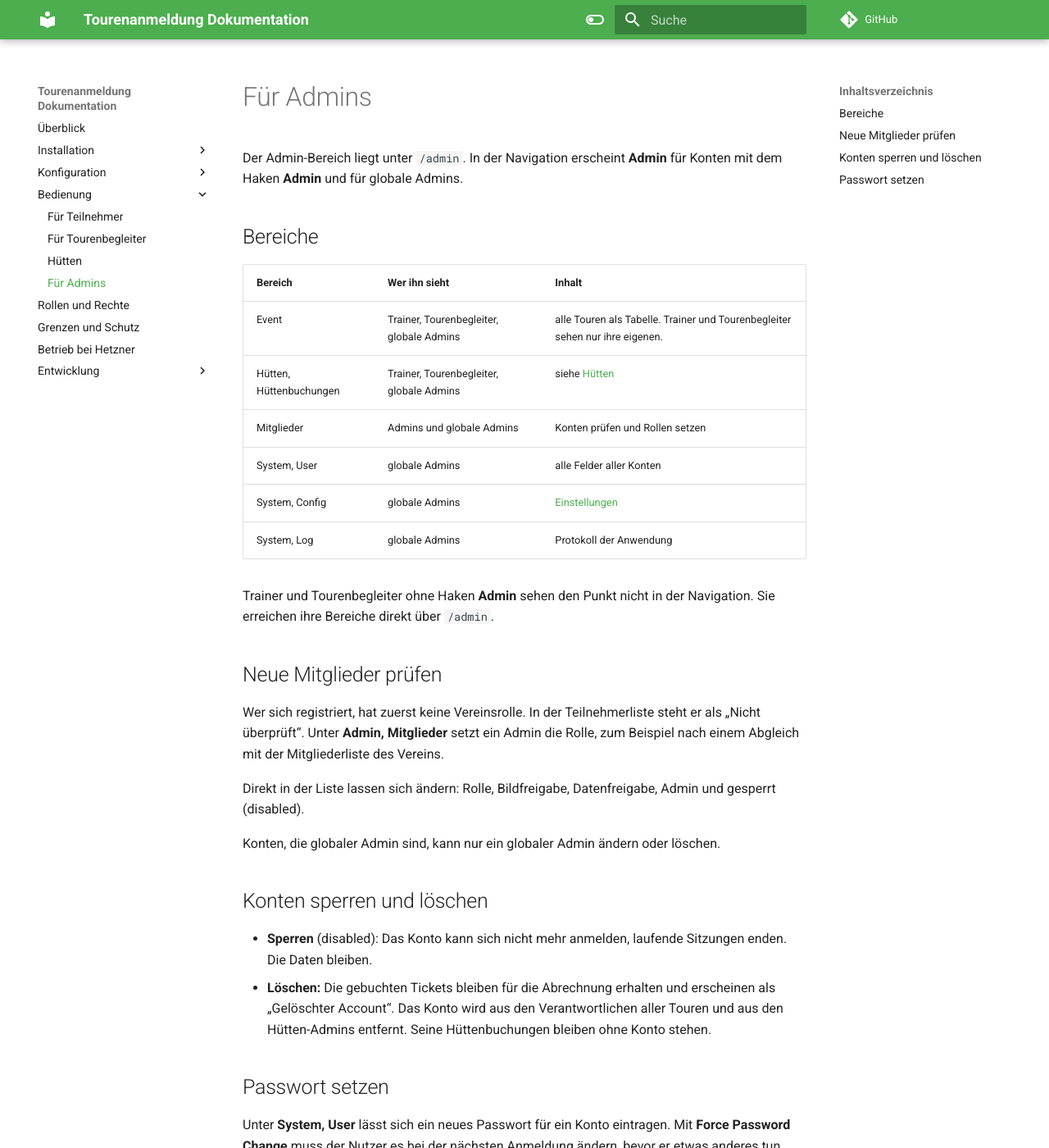
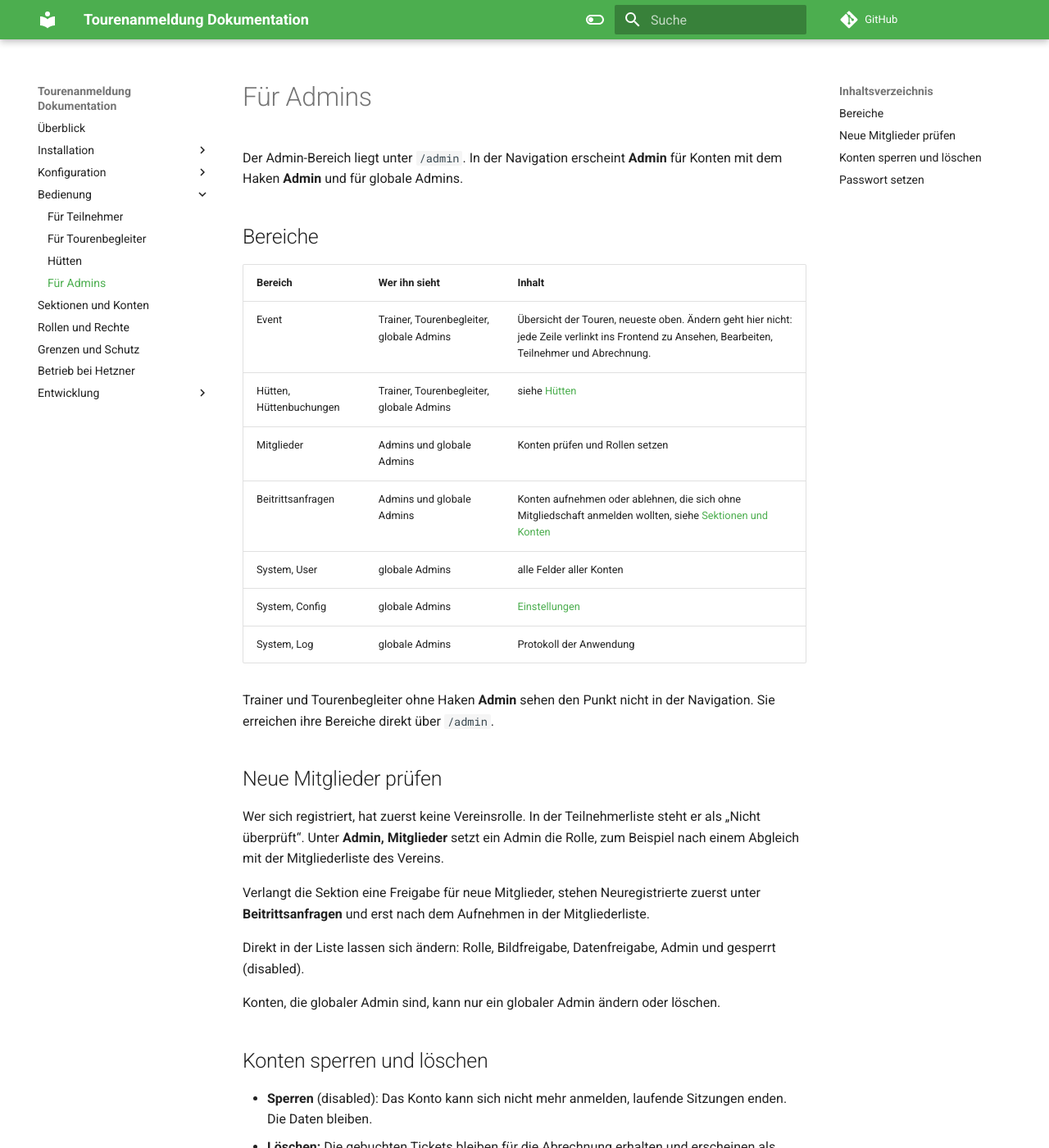
Before and after one commit to Bastian-Kuhn/eventmanager-docs, an MkDocs documentation site: the page built from docs/usage/admins.md, in a window 1280 px wide and 1400 px high. Shown: the whole window at 82% size. Built offline with MkDocs 1.6.1 and Material for MkDocs 9.7.7, drawn with Linux system fonts in a browser that asks for light colours; comment, search, counter and statistics services are not loaded; some of the changed text lies outside the part shown.

Commit message:
Sektionen und Konten: Login, Beitrittsanfragen, Freigabe, Partner, Portal
Neue Seite zu Mitgliedschaften je Sektion, wo man sich anmelden kann,
Beitrittsanfragen und der Freigabe fuer neue Mitglieder, Touren teilen
und Portal. Admin-Panel: Touren nur als Uebersicht, Beitrittsanfragen.
Datenmodell um Section, Membership und JoinRequest ergaenzt.

```diff
--- a/docs/usage/admins.md
+++ b/docs/usage/admins.md
@@ -6,9 +6,10 @@ Der Admin-Bereich liegt unter `/admin`. In der Navigation erscheint **Admin** f
 
 | Bereich | Wer ihn sieht | Inhalt |
 | --- | --- | --- |
-| Event | Trainer, Tourenbegleiter, globale Admins | alle Touren als Tabelle. Trainer und Tourenbegleiter sehen nur ihre eigenen. |
+| Event | Trainer, Tourenbegleiter, globale Admins | Übersicht der Touren, neueste oben. Ändern geht hier nicht: jede Zeile verlinkt ins Frontend zu Ansehen, Bearbeiten, Teilnehmer und Abrechnung. |
 | Hütten, Hüttenbuchungen | Trainer, Tourenbegleiter, globale Admins | siehe [Hütten](huts.md) |
 | Mitglieder | Admins und globale Admins | Konten prüfen und Rollen setzen |
+| Beitrittsanfragen | Admins und globale Admins | Konten aufnehmen oder ablehnen, die sich ohne Mitgliedschaft anmelden wollten, siehe [Sektionen und Konten](../basics/sections.md#beitrittsanfragen-bearbeiten) |
 | System, User | globale Admins | alle Felder aller Konten |
 | System, Config | globale Admins | [Einstellungen](../config/settings.md) |
 | System, Log | globale Admins | Protokoll der Anwendung |
@@ -18,6 +19,8 @@ Trainer und Tourenbegleiter ohne Haken **Admin** sehen den Punkt nicht in der Na
 ## Neue Mitglieder prüfen
 
 Wer sich registriert, hat zuerst keine Vereinsrolle. In der Teilnehmerliste steht er als „Nicht überprüft“. Unter **Admin, Mitglieder** setzt ein Admin die Rolle, zum Beispiel nach einem Abgleich mit der Mitgliederliste des Vereins.
+
+Verlangt die Sektion eine Freigabe für neue Mitglieder, stehen Neuregistrierte zuerst unter **Beitrittsanfragen** und erst nach dem Aufnehmen in der Mitgliederliste.
 
 Direkt in der Liste lassen sich ändern: Rolle, Bildfreigabe, Datenfreigabe, Admin und gesperrt (disabled).
 
--- a/mkdocs.yml
+++ b/mkdocs.yml
@@ -20,6 +20,7 @@ nav:
     - Für Tourenbegleiter: usage/guides.md
     - Hütten: usage/huts.md
     - Für Admins: usage/admins.md
+  - Sektionen und Konten: basics/sections.md
   - Rollen und Rechte: basics/roles.md
   - Grenzen und Schutz: basics/limits.md
   - Betrieb bei Hetzner: operations/hetzner.md
```
Also changed, not shown: docs/basics/sections.md (added, +59 -0 lines), docs/development/data_model.md (+3 -0 lines), docs/index.md (+2 -1 lines), docs/usage/participants.md (+4 -0 lines).
